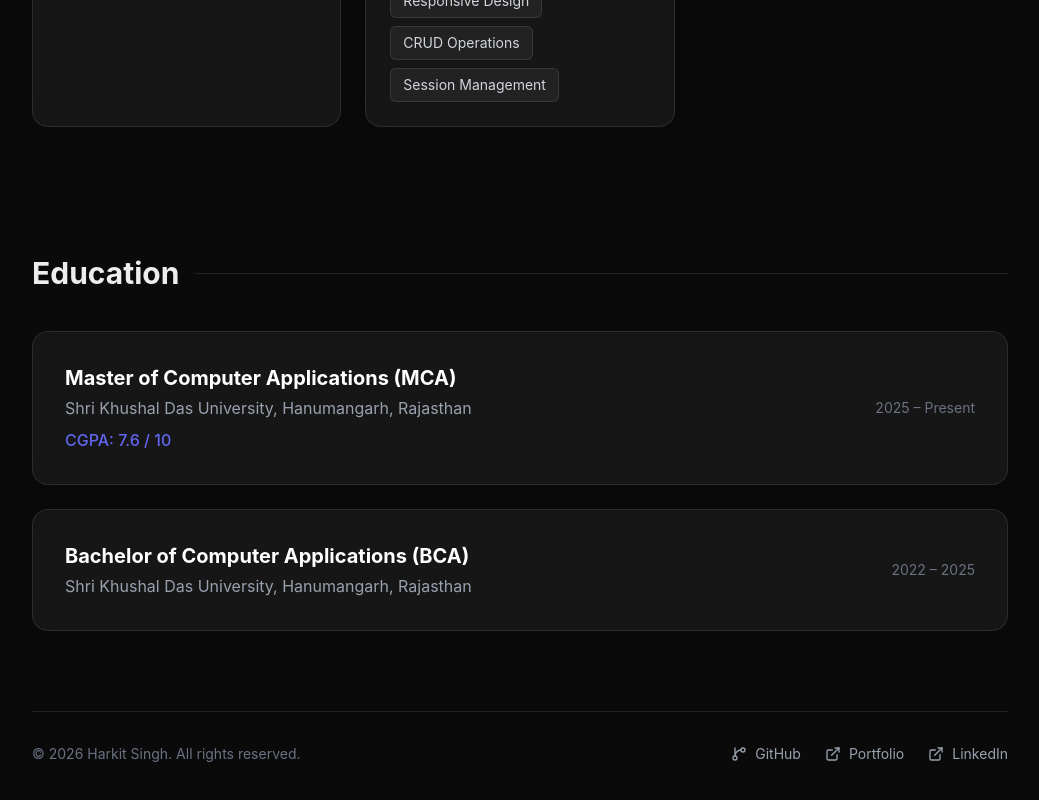
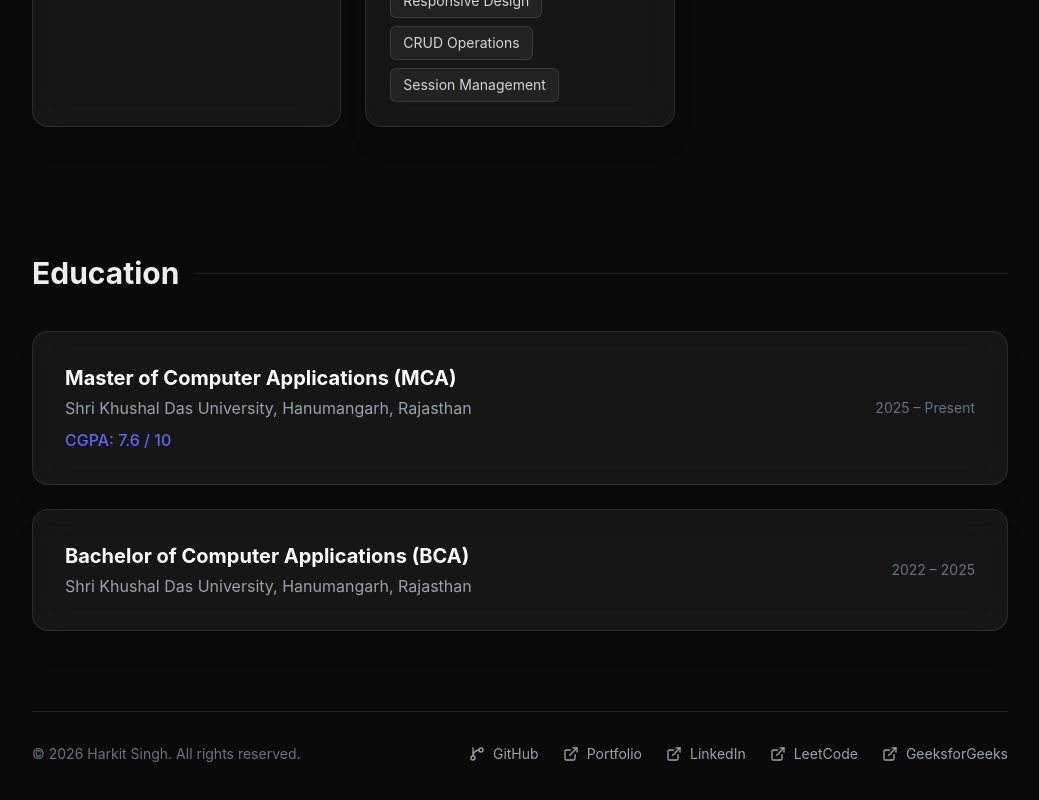
Before and after one commit to Harkit07/Portfolio, a React (Vite) app: page / in a window 1280 px wide. Shown: the part 3579-4379 px from the top of the page, without its empty margins (120-1159 px from the left). Built offline with nearby package versions, Linux system fonts and the light colour scheme.

Commit message:
add leetcode and Geeksforgeek links

```diff
--- a/src/data.js
+++ b/src/data.js
@@ -11,6 +11,11 @@ export const resumeData = {
       { name: "GitHub", url: "https://github.com/Harkit07" },
       { name: "Portfolio", url: "https://portfolio-8zov.onrender.com" },
       { name: "LinkedIn", url: "https://www.linkedin.com/in/harkit-singh/" },
+      { name: "LeetCode", url: "https://leetcode.com/u/Harkit07/" },
+      {
+        name: "GeeksforGeeks",
+        url: "https://www.geeksforgeeks.org/profile/harkit07?tab=activity",
+      },
     ],
   },
   skills: [
```
